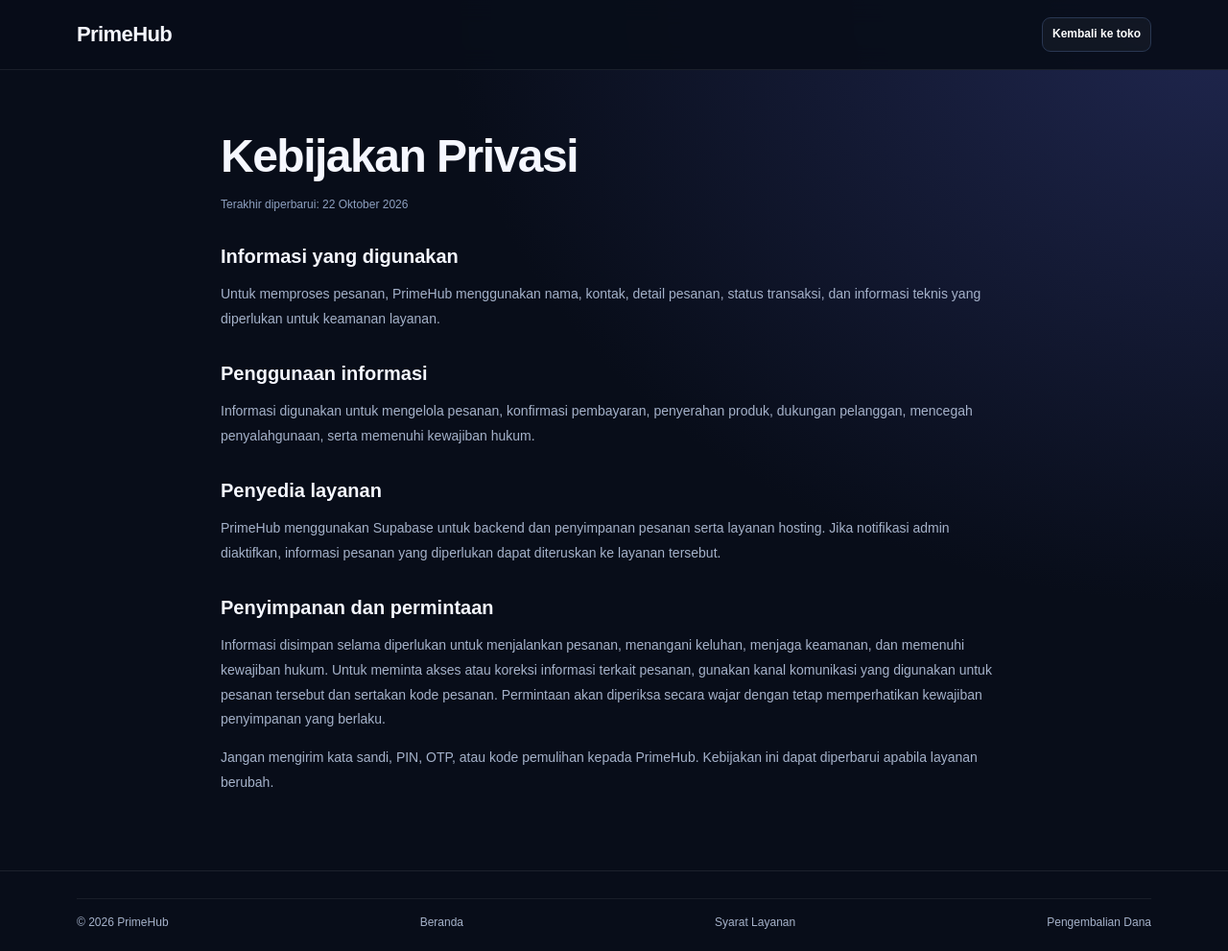
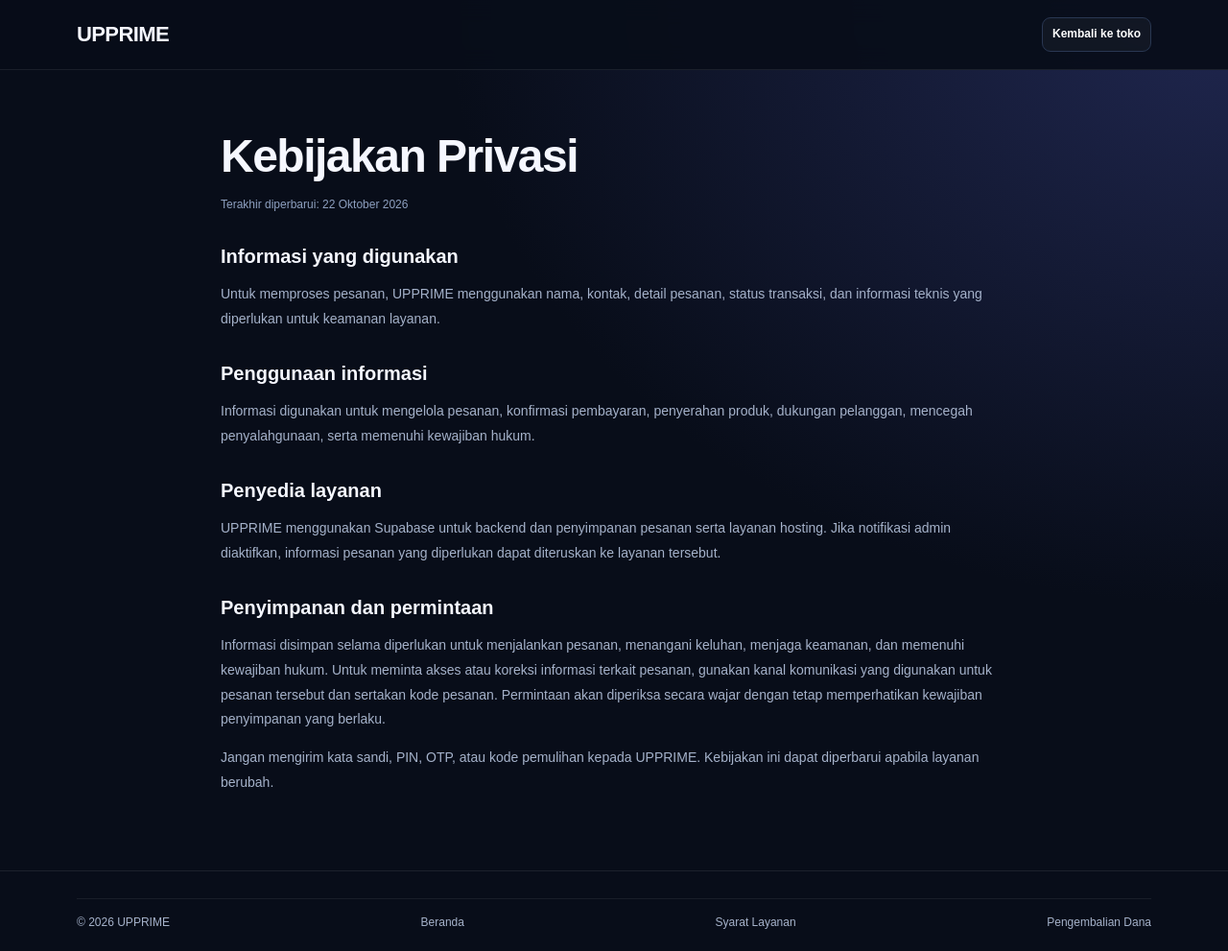
Before and after one commit to dwi-store/primehub, a Next.js app: page /primehub/kebijakan-privasi in a window 1280 px wide. Shown: the whole page at 96% size. Built offline with nearby package versions, Linux system fonts and the light colour scheme.

Commit message:
Apply UPPRIME branding and paths

```diff
--- a/src/app/kebijakan-privasi/page.tsx
+++ b/src/app/kebijakan-privasi/page.tsx
@@ -1,22 +1,22 @@
-export const metadata = { title: "Kebijakan Privasi — PrimeHub" };
+export const metadata = { title: "Kebijakan Privasi — UPPRIME" };
 
 export default function PrivacyPage() {
   return <main className="primehub-app legal-shell">
-    <header className="site-header"><div className="container nav"><a className="legal-brand" href="/primehub/">PrimeHub</a><a className="button button-secondary button-small" href="/primehub/">Kembali ke toko</a></div></header>
+    <header className="site-header"><div className="container nav"><a className="legal-brand" href="/upprime/">UPPRIME</a><a className="button button-secondary button-small" href="/upprime/">Kembali ke toko</a></div></header>
     <article className="legal-document container">
       <h1>Kebijakan Privasi</h1>
       <p className="legal-updated">Terakhir diperbarui: 22 Oktober 2026</p>
       <h2>Informasi yang digunakan</h2>
-      <p>Untuk memproses pesanan, PrimeHub menggunakan nama, kontak, detail pesanan, status transaksi, dan informasi teknis yang diperlukan untuk keamanan layanan.</p>
+      <p>Untuk memproses pesanan, UPPRIME menggunakan nama, kontak, detail pesanan, status transaksi, dan informasi teknis yang diperlukan untuk keamanan layanan.</p>
       <h2>Penggunaan informasi</h2>
       <p>Informasi digunakan untuk mengelola pesanan, konfirmasi pembayaran, penyerahan produk, dukungan pelanggan, mencegah penyalahgunaan, serta memenuhi kewajiban hukum.</p>
       <h2>Penyedia layanan</h2>
-      <p>PrimeHub menggunakan Supabase untuk backend dan penyimpanan pesanan serta layanan hosting. Jika notifikasi admin diaktifkan, informasi pesanan yang diperlukan dapat diteruskan ke layanan tersebut.</p>
+      <p>UPPRIME menggunakan Supabase untuk backend dan penyimpanan pesanan serta layanan hosting. Jika notifikasi admin diaktifkan, informasi pesanan yang diperlukan dapat diteruskan ke layanan tersebut.</p>
       <h2>Penyimpanan dan permintaan</h2>
       <p>Informasi disimpan selama diperlukan untuk menjalankan pesanan, menangani keluhan, menjaga keamanan, dan memenuhi kewajiban hukum. Untuk meminta akses atau koreksi informasi terkait pesanan, gunakan kanal komunikasi yang digunakan untuk pesanan tersebut dan sertakan kode pesanan. Permintaan akan diperiksa secara wajar dengan tetap memperhatikan kewajiban penyimpanan yang berlaku.</p>
-      <p>Jangan mengirim kata sandi, PIN, OTP, atau kode pemulihan kepada PrimeHub. Kebijakan ini dapat diperbarui apabila layanan berubah.</p>
+      <p>Jangan mengirim kata sandi, PIN, OTP, atau kode pemulihan kepada UPPRIME. Kebijakan ini dapat diperbarui apabila layanan berubah.</p>
 
     </article>
-    <footer className="site-footer"><div className="container footer-bottom"><span>© 2026 PrimeHub</span><a href="/primehub/">Beranda</a><a href="/primehub/syarat-ketentuan/">Syarat Layanan</a><a href="/primehub/pengembalian-dana/">Pengembalian Dana</a></div></footer>
+    <footer className="site-footer"><div className="container footer-bottom"><span>© 2026 UPPRIME</span><a href="/upprime/">Beranda</a><a href="/upprime/syarat-ketentuan/">Syarat Layanan</a><a href="/upprime/pengembalian-dana/">Pengembalian Dana</a></div></footer>
   </main>;
 }
```
